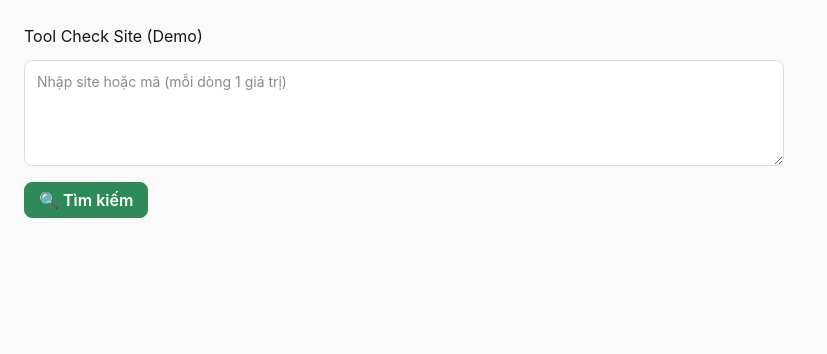
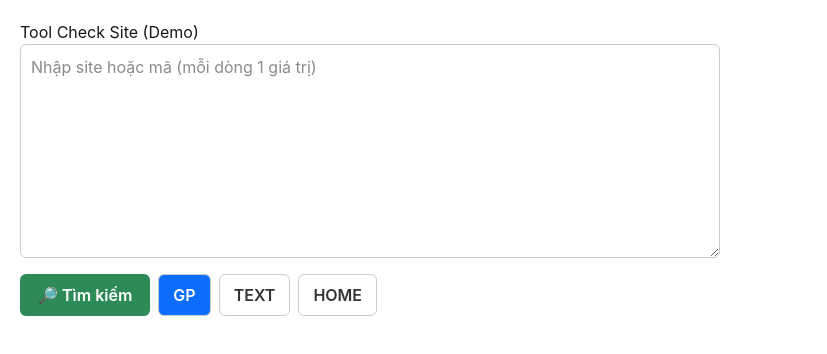
Before and after one commit to toanluong0903/ncc, a Next.js app: page / in a window 1280 px wide. Shown: the top 354 px of the page, without its empty margins (0-827 px from the left). Built offline with nearby package versions, Linux system fonts and the light colour scheme.

Commit message:
feat: Excel-like selection + Ctrl/Cmd+C copy; collapse notes; append 'Không có dữ liệu' rows; keep GP/TEXT/HOME

```diff
--- a/pages/index.js
+++ b/pages/index.js
@@ -1,173 +1,361 @@
-// pages/index.js
-import { useState, useMemo } from "react";
+import { useEffect, useMemo, useRef, useState } from "react";
 
-/**
- * ✅ Bản full 1 file:
- * - Cho phép bôi chọn & Ctrl/Cmd+C như site đối thủ (KHÔNG chặn selection)
- * - Ghi chú thu gọn, bấm [Xem thêm]/[Thu gọn]
- * - 3 nút GP / TEXT / HOME: chỉ thay Giá Bán & Giá Mua từ sheet tương ứng
- * - Không dùng custom “multi-select” nữa để việc copy theo trình duyệt là tự nhiên nhất
- */
+/** === CONFIG: CHỈ SỐ CÁC CỘT QUAN TRỌNG (nếu header đổi thứ tự, chỉnh 2 số này) === */
+const SITE_COL = 4;      // cột "Site"
+const STATUS_COL = 1;    // cột "Tình Trạng"
 
-function NoteCell({ text = "" }) {
-  const [open, setOpen] = useState(false);
-  const isLong = text && text.length > 120;
-  const shown = isLong && !open ? text.slice(0, 120) + "…" : text;
-
-  if (!text) return null;
-
-  return (
-    <div className={`note-cell ${open ? "expanded" : ""}`}>
-      {shown}
-      {isLong && (
-        <button
-          className="note-toggle"
-          onClick={(e) => {
-            e.stopPropagation();
-            setOpen((v) => !v);
-          }}
-          type="button"
-        >
-          {open ? "[Thu gọn]" : "[Xem thêm]"}
-        </button>
-      )}
-    </div>
-  );
+/** Chuẩn hoá domain để so khớp fuzzy */
+function norm(s = "") {
+  return String(s)
+    .toLowerCase()
+    .replace(/https?:\/\//g, "")
+    .replace(/^www\./, "")
+    .replace(/\/.*$/, "")
+    .trim();
 }
 
 export default function Home() {
   const [input, setInput] = useState("");
-  const [header, setHeader] = useState([]);
-  const [data, setData] = useState([]);
-  const [textData, setTextData] = useState([]);
-  const [homeData, setHomeData] = useState([]);
-  const [activeSheet, setActiveSheet] = useState("GP"); // GP | TEXT | HOME
-  const [loading, setLoading] = useState(false);
-  const [err, setErr] = useState("");
+  const [header, setHeader] = useState([]);         // mảng tiêu đề cột
+  const [gp, setGp] = useState([]);                 // dữ liệu GP (mảng các hàng)
+  const [textData, setTextData] = useState([]);     // dữ liệu TEXT
+  const [homeData, setHomeData] = useState([]);     // dữ liệu HOME
+  const [active, setActive] = useState("GP");       // "GP" | "TEXT" | "HOME"
+  const [error, setError] = useState("");
 
-  async function handleSearch() {
-    setErr("");
-    setLoading(true);
+  /** --- Excel-like selection state --- */
+  const [anchor, setAnchor] = useState(null);       // {r,c} điểm neo
+  const [end, setEnd] = useState(null);             // {r,c} điểm cuối (khi kéo/Shift)
+  const [isDragging, setIsDragging] = useState(false);
+  const tableRef = useRef(null);
+
+  // range được chọn (nếu có)
+  const selectedRange = useMemo(() => {
+    if (!anchor || !end) return null;
+    const r1 = Math.min(anchor.r, end.r);
+    const c1 = Math.min(anchor.c, end.c);
+    const r2 = Math.max(anchor.r, end.r);
+    const c2 = Math.max(anchor.c, end.c);
+    return { r1, c1, r2, c2 };
+  }, [anchor, end]);
+
+  // dữ liệu sheet hiện tại
+  const rawSheet = active === "GP" ? gp : active === "TEXT" ? textData : homeData;
+
+  // map theo domain chuẩn hoá => row
+  const sheetMap = useMemo(() => {
+    const m = new Map();
+    rawSheet.forEach((row) => {
+      const site = row[SITE_COL];
+      const key = norm(site);
+      if (key) m.set(key, row);
+    });
+    return m;
+  }, [rawSheet]);
+
+  /** build rows hiển thị:
+   * - Dùng sheet đang chọn
+   * - Với TEXT/HOME: giữ nguyên (không map lại giá)
+   * - Append các domain không có dữ liệu ở cuối: "Không có dữ liệu"
+   */
+  const rows = useMemo(() => {
+    // danh sách domain nhập theo thứ tự
+    const inputs = input
+      .split(/[\n,]+/g)
+      .map((s) => s.trim())
+      .filter(Boolean);
+
+    // 1) Lấy dữ liệu có trong DB theo thứ tự inputs (nếu nhập rỗng => trả full sheet)
+    let haveRows = [];
+    if (inputs.length === 0) {
+      haveRows = [...rawSheet];
+    } else {
+      haveRows = inputs
+        .map((s) => {
+          const k = norm(s);
+          // match: chứa hoặc bằng
+          const exact = sheetMap.get(k);
+          if (exact) return exact;
+          // contains: duyệt map (ít domain => OK)
+          for (const [key, r] of sheetMap.entries()) {
+            if (key.includes(k) || k.includes(key)) return r;
+          }
+          return null;
+        })
+        .filter(Boolean);
+    }
+
+    // 2) Build set đã có
+    const haveSet = new Set(haveRows.map((r) => norm(r[SITE_COL])));
+
+    // 3) Tìm các domain không có
+    const missing = inputs
+      .map(norm)
+      .filter(Boolean)
+      .filter((k) => !haveSet.has(k));
+
+    // 4) Append hàng "Không có dữ liệu"
+    const appended = [...haveRows];
+    missing.forEach((k) => {
+      const siteText = k;
+      const row = new Array(Math.max(header.length, 18)).fill("");
+      row[STATUS_COL] = "Không có dữ liệu";
+      row[SITE_COL] = siteText;
+      appended.push(row);
+    });
+
+    return appended;
+  }, [input, rawSheet, sheetMap, header]);
+
+  /** FETCH */
+  const handleSearch = async () => {
+    setError("");
     try {
-      const qs = encodeURIComponent(input.trim());
-      const res = await fetch(`/api/check?keyword=${qs}`);
+      const res = await fetch(`/api/check?keyword=${encodeURIComponent(input)}`);
       const json = await res.json();
-
-      if (!res.ok) throw new Error(json?.message || "Lỗi tải dữ liệu");
-
-      // backend trả: { header, results, textData, homeData }
+      if (!json || !json.results) {
+        setError(json?.message || "Không tìm thấy");
+        setHeader([]);
+        setGp([]);
+        setTextData([]);
+        setHomeData([]);
+        return;
+      }
       setHeader(json.header || []);
-      setData(json.results || []);
+      setGp(json.results || []);
       setTextData(json.textData || []);
       setHomeData(json.homeData || []);
     } catch (e) {
-      setErr(e.message || "Lỗi server");
-    } finally {
-      setLoading(false);
+      setError("Lỗi server");
     }
+  };
+
+  /** === Excel-like copy: Ctrl/Cmd + C === */
+  useEffect(() => {
+    function onKey(e) {
+      if (!(e.ctrlKey || e.metaKey)) return;
+      if (e.key.toLowerCase() !== "c") return;
+
+      // nếu có vùng chọn => copy vùng chọn
+      if (selectedRange && rows.length) {
+        e.preventDefault();
+        const { r1, c1, r2, c2 } = selectedRange;
+        const parts = [];
+        for (let r = r1; r <= r2; r++) {
+          const row = rows[r] || [];
+          const line = [];
+          for (let c = c1; c <= c2; c++) {
+            let cell = row[c] ?? "";
+            // bỏ HTML trong ô (nếu có)
+            if (typeof cell === "string") {
+              cell = cell.replace(/<[^>]+>/g, "");
             }
+            line.push(String(cell));
+          }
+          parts.push(line.join("\t"));
+        }
+        const text = parts.join("\n");
+        navigator.clipboard.writeText(text);
+        return;
+      }
+      // nếu không có vùng chọn mà đang focus ở table: cho phép copy browser default
+    }
+    window.addEventListener("keydown", onKey);
+    return () => window.removeEventListener("keydown", onKey);
+  }, [selectedRange, rows]);
 
-  // map sheet phụ theo Site để lấy giá nhanh
-  const mapText = useMemo(() => {
-    const m = new Map();
-    for (const r of textData || []) {
-      // site ở cột 4 (index 4) theo format cũ
-      m.set(String(r[4] || "").trim(), r);
+  /** Mouse handlers cho selection */
+  const handleMouseDown = (r, c) => {
+    setAnchor({ r, c });
+    setEnd({ r, c });
+    setIsDragging(true);
+  };
+  const handleMouseEnter = (r, c) => {
+    if (!isDragging) return;
+    setEnd({ r, c });
+  };
+  const handleMouseUp = () => setIsDragging(false);
+
+  // Shift-click: mở rộng từ anchor
+  const handleCellClick = (e, r, c) => {
+    if (e.shiftKey && anchor) {
+      setEnd({ r, c });
+    } else {
+      setAnchor({ r, c });
+      setEnd({ r, c });
     }
-    return m;
-  }, [textData]);
+  };
 
-  const mapHome = useMemo(() => {
-    const m = new Map();
-    for (const r of homeData || []) {
-      m.set(String(r[4] || "").trim(), r);
-    }
-    return m;
-  }, [homeData]);
+  // copy nhanh 1 ô
+  const copyCell = (text) => {
+    const t = String(text ?? "").replace(/<[^>]+>/g, "");
+    if (!t) return;
+    navigator.clipboard.writeText(t);
+  };
 
-  // Trộn giá theo sheet đang chọn
-  const displayRows = useMemo(() => {
-    if (activeSheet === "GP") return data;
+  /** Ghi chú thu gọn */
+  const renderNote = (val) => {
+    const [open, setOpen] = useState(false);
+    if (!val) return "";
+    const short = String(val).slice(0, 80);
+    return (
+      <span style={{ whiteSpace: "nowrap" }}>
+        {open ? String(val) : short}
+        {String(val).length > 80 && (
+          <button
+            onClick={(e) => {
+              e.stopPropagation();
+              setOpen((s) => !s);
+            }}
+            style={{
+              marginLeft: 6,
+              border: "none",
+              background: "transparent",
+              color: "#0b5ed7",
+              cursor: "pointer",
+              textDecoration: "underline",
+            }}
+          >
+            {open ? "Thu gọn" : "[Xem thêm]"}
+          </button>
+        )}
+      </span>
+    );
+  };
 
-    const sourceMap = activeSheet === "TEXT" ? mapText : mapHome;
-    return (data || []).map((row) => {
-      const site = String(row[4] || "").trim();
-      const matched = sourceMap.get(site);
-      if (!matched) return row;
-      const clone = [...row];
-      // cột 9: Giá Bán, cột 10: Giá Mua (theo format cũ bạn đang dùng)
-      clone[9] = matched[9] ?? clone[9];
-      clone[10] = matched[10] ?? clone[10];
-      return clone;
-    });
-  }, [data, activeSheet, mapText, mapHome]);
+  /** render cell với selection highlight */
+  const isSelected = (r, c) => {
+    if (!selectedRange) return false;
+    const { r1, c1, r2, c2 } = selectedRange;
+    return r >= r1 && r <= r2 && c >= c1 && c <= c2;
+  };
 
   return (
-    <div className="page">
+    <div style={{ padding: 20, fontFamily: "Inter, Arial, sans-serif" }}>
       <h2>Tool Check Site (Demo)</h2>
 
       <textarea
-        rows={4}
-        className="input"
+        rows={8}
+        style={{ width: 700, maxWidth: "100%", padding: 10, borderRadius: 6, border: "1px solid #ccc" }}
         placeholder="Nhập site hoặc mã (mỗi dòng 1 giá trị)"
         value={input}
         onChange={(e) => setInput(e.target.value)}
       />
 
-      <div className="actions">
-        <button className="btn primary" onClick={handleSearch} disabled={loading}>
-          {loading ? "Đang tìm..." : "🔍 Tìm kiếm"}
+      <div style={{ marginTop: 10, display: "flex", gap: 8, alignItems: "center" }}>
+        <button
+          onClick={handleSearch}
+          style={{
+            padding: "9px 18px",
+            background: "#2E8B57",
+            color: "#fff",
+            border: 0,
+            borderRadius: 6,
+            fontWeight: 600,
+            cursor: "pointer",
+          }}
+        >
+          🔎 Tìm kiếm
         </button>
 
-        {!!data.length && (
-          <div className="sheet-switch">
+        {["GP", "TEXT", "HOME"].map((k) => (
           <button
-              className={`tab ${activeSheet === "GP" ? "active" : ""}`}
-              onClick={() => setActiveSheet("GP")}
-              type="button"
+            key={k}
+            onClick={() => {
+              setActive(k);
+              // reset selection khi đổi sheet
+              setAnchor(null);
+              setEnd(null);
+            }}
+            style={{
+              padding: "8px 14px",
+              borderRadius: 6,
+              border: "1px solid #ccc",
+              background: active === k ? "#0d6efd" : "#fff",
+              color: active === k ? "#fff" : "#333",
+              fontWeight: 600,
+              cursor: "pointer",
+            }}
           >
-              GP
+            {k}
           </button>
-            <button
-              className={`tab ${activeSheet === "TEXT" ? "active" : ""}`}
-              onClick={() => setActiveSheet("TEXT")}
-              type="button"
-            >
-              TEXT
-            </button>
-            <button
-              className={`tab ${activeSheet === "HOME" ? "active" : ""}`}
-              onClick={() => setActiveSheet("HOME")}
-              type="button"
-            >
-              HOME
-            </button>
-          </div>
-        )}
+        ))}
       </div>
 
-      {err && <div className="error">⚠️ {err}</div>}
+      {error && <p style={{ color: "red", marginTop: 10 }}>{error}</p>}
 
-      {!!displayRows.length && (
-        <div className="results-wrap">
-          <table className="table">
+      {rows.length > 0 && (
+        <>
+          <div style={{ marginTop: 8, color: "#666", fontSize: 13 }}>
+            💡 Mẹo: Kéo chuột để quét vùng ⇒ nhấn <b>Ctrl/Cmd + C</b> để copy. Double-click để copy 1 ô.
+          </div>
+
+          <div
+            ref={tableRef}
+            onMouseLeave={() => setIsDragging(false)}
+            onMouseUp={handleMouseUp}
+            style={{
+              marginTop: 10,
+              overflow: "auto",
+              borderRadius: 8,
+              border: "1px solid #e5e7eb",
+              boxShadow: "0 1px 2px rgba(0,0,0,0.05)",
+            }}
+          >
+            <table style={{ borderCollapse: "collapse", width: "100%", background: "#fff" }}>
               <thead>
                 <tr>
                   {header.map((h, i) => (
-                  <th key={i}>{h}</th>
+                    <th
+                      key={i}
+                      style={{
+                        position: "sticky",
+                        top: 0,
+                        background: "#f8fafc",
+                        borderBottom: "1px solid #e5e7eb",
+                        padding: "10px 8px",
+                        fontWeight: 700,
+                        textAlign: "center",
+                        fontSize: 13,
+                        whiteSpace: "nowrap",
+                      }}
+                    >
+                      {h}
+                    </th>
                   ))}
                 </tr>
               </thead>
+
               <tbody>
-              {displayRows.map((row, rIdx) => (
-                <tr key={rIdx}>
-                  {row.map((cell, cIdx) => {
-                    const isNote =
-                      (header[cIdx] || "").toLowerCase().includes("ghi chú") ||
-                      (header[cIdx] || "").toLowerCase().includes("ghi chu");
+                {rows.map((row, r) => (
+                  <tr key={r} style={{ borderBottom: "1px solid #f1f5f9" }}>
+                    {row.map((cell, c) => {
+                      const sel = isSelected(r, c);
+                      const isNoteCol = header[c]?.toLowerCase().includes("ghi chú");
+                      const value = isNoteCol ? renderNote(cell) : cell;
+
+                      const isNoData = row[STATUS_COL] === "Không có dữ liệu";
                       return (
-                      <td key={cIdx}>
-                        {isNote ? <NoteCell text={String(cell ?? "")} /> : String(cell ?? "")}
+                        <td
+                          key={c}
+                          onMouseDown={() => handleMouseDown(r, c)}
+                          onMouseEnter={() => handleMouseEnter(r, c)}
+                          onClick={(e) => handleCellClick(e, r, c)}
+                          onDoubleClick={() => copyCell(cell)}
+                          style={{
+                            padding: "8px 10px",
+                            textAlign: "center",
+                            cursor: "cell",
+                            userSelect: "none",
+                            background: sel ? "#cfe8ff" : isNoData ? "#f6f7f9" : "transparent",
+                            color: isNoData ? "#8a8f98" : "#111827",
+                            borderLeft: "1px solid #f1f5f9",
+                            borderRight: "1px solid #f1f5f9",
+                            whiteSpace: "nowrap",
+                          }}
+                          title={typeof cell === "string" ? cell.replace(/<[^>]+>/g, "") : ""}
+                        >
+                          {value}
                         </td>
                       );
                     })}
@@ -175,159 +363,9 @@ export default function Home() {
                 ))}
               </tbody>
             </table>
-
-          <p className="hint">
-            💡 Mẹo: Kéo bôi ô bất kỳ rồi <b>Ctrl/Cmd + C</b> để copy, dán thẳng vào Excel/Sheets.
-          </p>
           </div>
+        </>
       )}
-
-      {/* Styles */}
-      <style jsx>{`
-        .page {
-          min-height: 100vh;
-          padding: 24px;
-          font-family: Inter, system-ui, -apple-system, Segoe UI, Roboto, Arial, sans-serif;
-          background: #fafafa;
-        }
-        h2 {
-          margin: 0 0 12px;
-        }
-        .input {
-          width: 100%;
-          max-width: 760px;
-          border: 1px solid #dcdcdc;
-          border-radius: 8px;
-          padding: 10px 12px;
-          background: #fff;
-          font-size: 14px;
-          outline: none;
-        }
-        .input:focus {
-          border-color: #4096ff;
-          box-shadow: 0 0 0 3px rgba(64, 150, 255, 0.15);
-        }
-        .actions {
-          margin: 10px 0 6px;
-          display: flex;
-          align-items: center;
-          gap: 12px;
-          flex-wrap: wrap;
-        }
-        .btn {
-          border: 1px solid #dcdcdc;
-          background: #fff;
-          height: 36px;
-          padding: 0 14px;
-          border-radius: 8px;
-          cursor: pointer;
-          font-weight: 600;
-        }
-        .btn.primary {
-          background: #2e8b57;
-          border-color: #2e8b57;
-          color: #fff;
-        }
-        .btn:disabled {
-          opacity: 0.6;
-          cursor: default;
-        }
-        .sheet-switch {
-          display: inline-flex;
-          gap: 8px;
-          margin-left: 6px;
-        }
-        .sheet-switch .tab {
-          border: 1px solid #dcdcdc;
-          background: #fff;
-          border-radius: 6px;
-          height: 32px;
-          padding: 0 12px;
-          font-weight: 600;
-          cursor: pointer;
-        }
-        .sheet-switch .tab.active {
-          background: #175fe6;
-          color: #fff;
-          border-color: #175fe6;
-        }
-        .error {
-          margin-top: 6px;
-          color: #c62828;
-          font-weight: 600;
-        }
-        .results-wrap {
-          margin-top: 14px;
-          background: #fff;
-          border: 1px solid #e9e9e9;
-          border-radius: 10px;
-          box-shadow: 0 8px 24px rgba(0, 0, 0, 0.04);
-          overflow: hidden;
-        }
-        .table {
-          width: 100%;
-          border-collapse: collapse;
-          font-size: 14px;
-        }
-        thead th {
-          position: sticky;
-          top: 0;
-          z-index: 1;
-          background: #f7f9fc;
-          text-align: left;
-          font-weight: 700;
-          border-bottom: 1px solid #ececec;
-          padding: 10px;
-          white-space: nowrap;
-        }
-        tbody td {
-          border-bottom: 1px solid #f3f3f3;
-          padding: 8px 10px;
-          vertical-align: top;
-          background: #fff;
-        }
-
-        /* ✅ CHO PHÉP CHỌN & COPY TRÊN BẢNG */
-        .results-wrap,
-        .results-wrap table,
-        .results-wrap td,
-        .results-wrap th {
-          -webkit-user-select: text !important;
-          -moz-user-select: text !important;
-          -ms-user-select: text !important;
-          user-select: text !important;
-          cursor: text;
-        }
-        /* Không cần chọn chữ ở nút */
-        .note-toggle {
-          user-select: none !important;
-          cursor: pointer;
-          border: none;
-          background: none;
-          color: #175fe6;
-          margin-left: 6px;
-          padding: 0;
-        }
-
-        /* Ghi chú thu gọn / mở rộng */
-        .note-cell {
-          max-width: 520px; /* chỉnh theo UI */
-          white-space: nowrap;
-          overflow: hidden;
-          text-overflow: ellipsis;
-          line-height: 1.4;
-        }
-        .note-cell.expanded {
-          white-space: normal;
-          overflow: visible;
-        }
-
-        .hint {
-          margin: 10px;
-          color: #6b7280;
-          font-size: 13px;
-        }
-      `}</style>
     </div>
   );
 }
```
Lines whose indentation alone changed are shown as unchanged.
